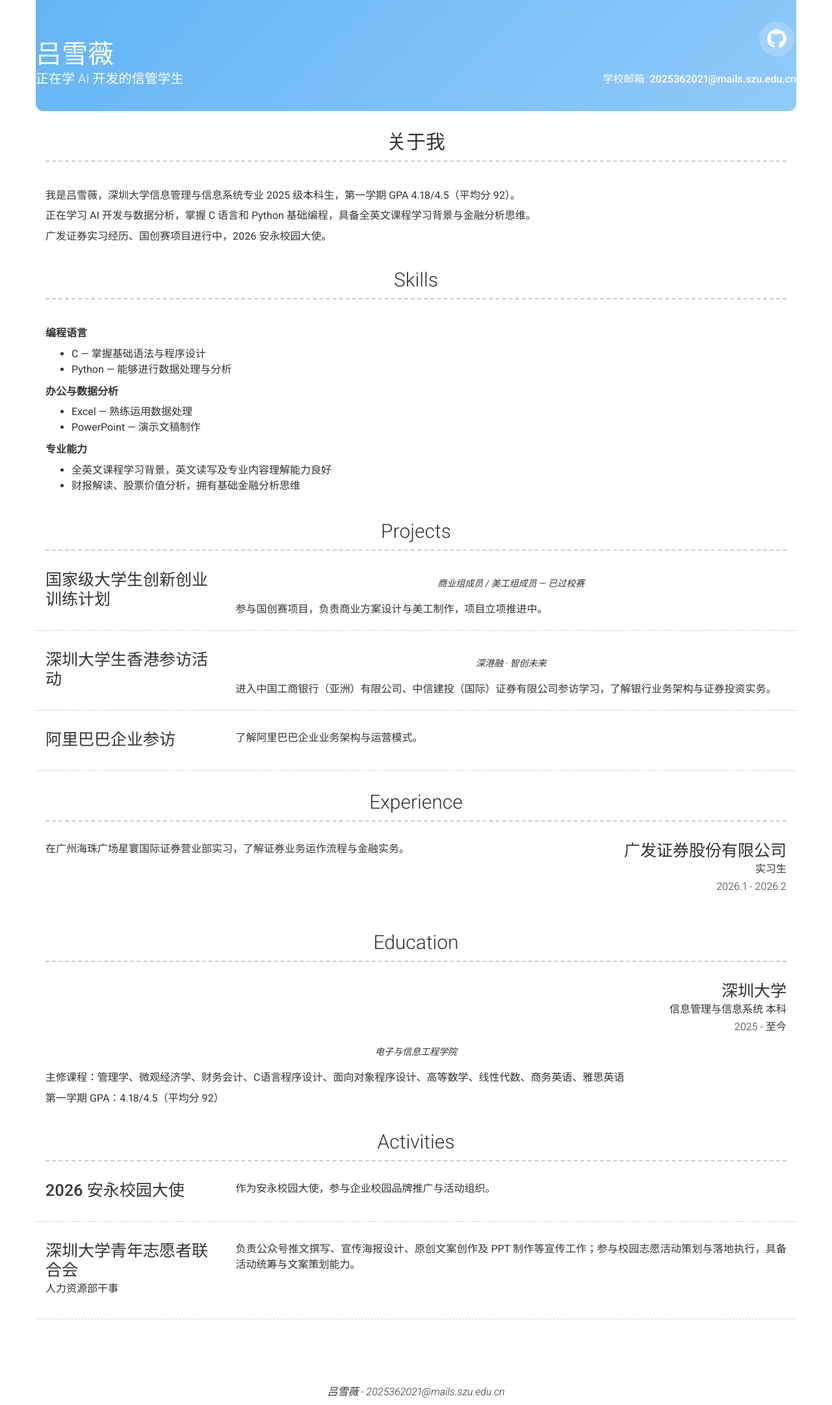
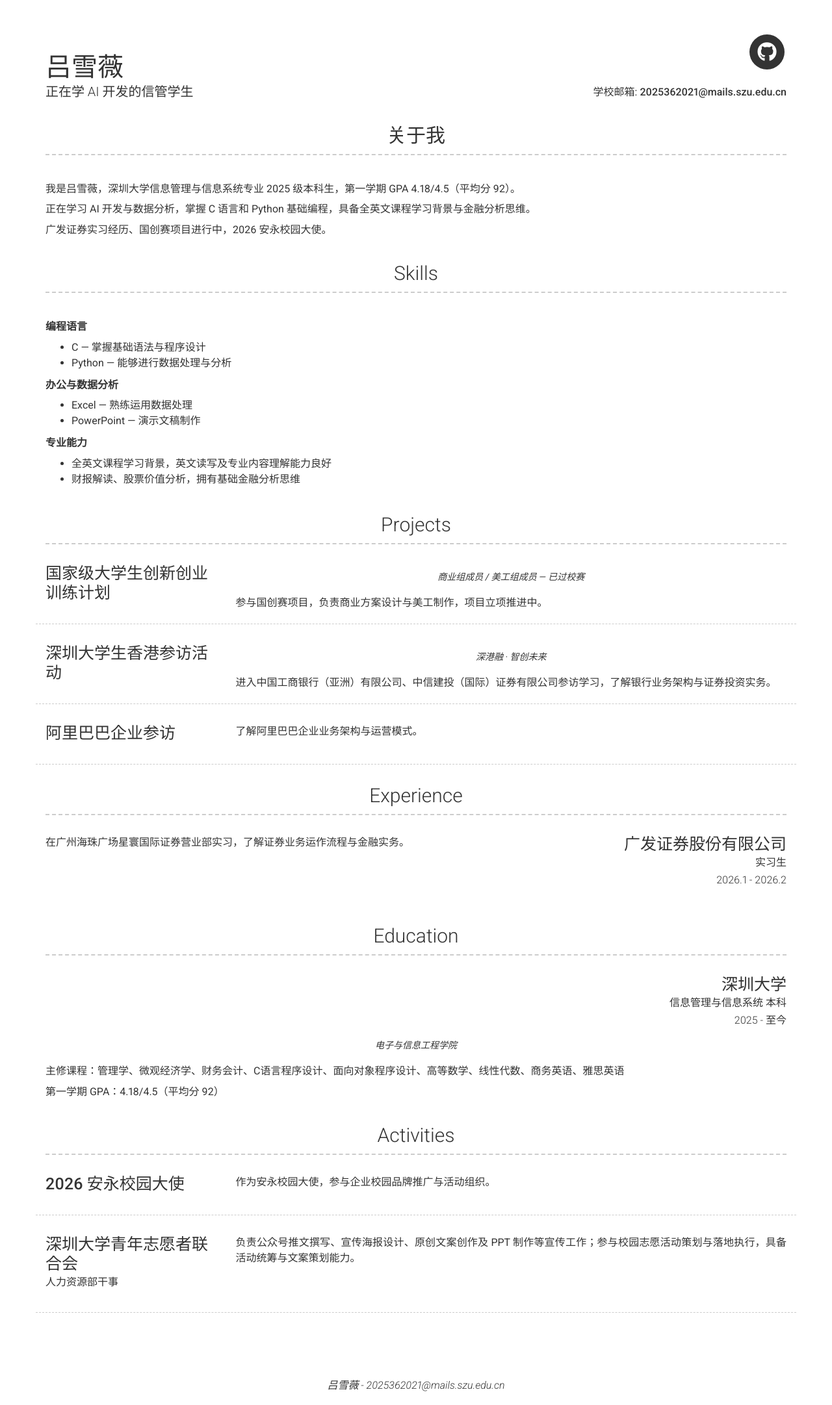
Before and after one commit to xueweilv045-cmyk/xueweilv045-cmyk.github.io, a Jekyll site: the page built from index.md, in a window 1280 px wide. Shown: the whole page at 65% size. Built offline with Jekyll 4.4.1, drawn with Linux system fonts in a browser that asks for light colours; nearby versions of some CDN libraries.

Commit message:
style: 还原为模版原始配色

```diff
--- a/_sass/base.scss
+++ b/_sass/base.scss
@@ -5,7 +5,7 @@
 
 button, input[type="button"], input[type="reset"], input[type="submit"] {
   appearance: none;
-  background-color: #64b5f6;
+  background-color: #477dca;
   border: 0;
   border-radius: 3px;
   color: #fff;
@@ -27,13 +27,13 @@ button, input[type="button"], input[type="reset"], input[type="submit"] {
   input[type="button"]:focus, input[type="reset"]:hover,
   input[type="reset"]:focus, input[type="submit"]:hover,
   input[type="submit"]:focus {
-    background-color: #42a5f5;
+    background-color: #3964a2;
     color: #fff; }
   button:disabled, input[type="button"]:disabled, input[type="reset"]:disabled, input[type="submit"]:disabled {
     cursor: not-allowed;
     opacity: 0.5; }
     button:disabled:hover, input[type="button"]:disabled:hover, input[type="reset"]:disabled:hover, input[type="submit"]:disabled:hover {
-      background-color: #64b5f6; }
+      background-color: #477dca; }
 
 fieldset {
   background-color: #f7f7f7;
--- a/_sass/modern-resume-theme.scss
+++ b/_sass/modern-resume-theme.scss
@@ -3,27 +3,6 @@
 @import "type";
 @import "dark";
 @import "icons";
-.header-container {
-  background: linear-gradient(135deg, #64b5f6, #90caf9);
-  padding: 30px 0;
-  margin-top: 0;
-  border-radius: 0 0 12px 12px;
-  h1, h2 {
-    color: #fff;
-  }
-  .header-right p, .header-right a {
-    color: #fff;
-  }
-  .button--sacnite::before {
-    box-shadow: inset 0 0 0 35px rgba(255, 255, 255, 0.2);
-  }
-  .button--sacnite:hover {
-    color: #fff;
-  }
-  .button--sacnite:hover::before {
-    box-shadow: inset 0 0 0 2px rgba(255, 255, 255, 0.8);
-  }
-}
 
 .header-right p {
   margin-bottom: 3px;
--- a/_sass/type.scss
+++ b/_sass/type.scss
@@ -26,13 +26,13 @@ p {
   margin: 0 0 0.75rem; }
 
 a {
-  color: #64b5f6;
+  color: #477dca;
   transition: color 150ms ease;
 }
 a:active,
 a:focus,
 a:hover {
-color: #42a5f5;
+color: #355e98;
 }
 
 h1 {
```
